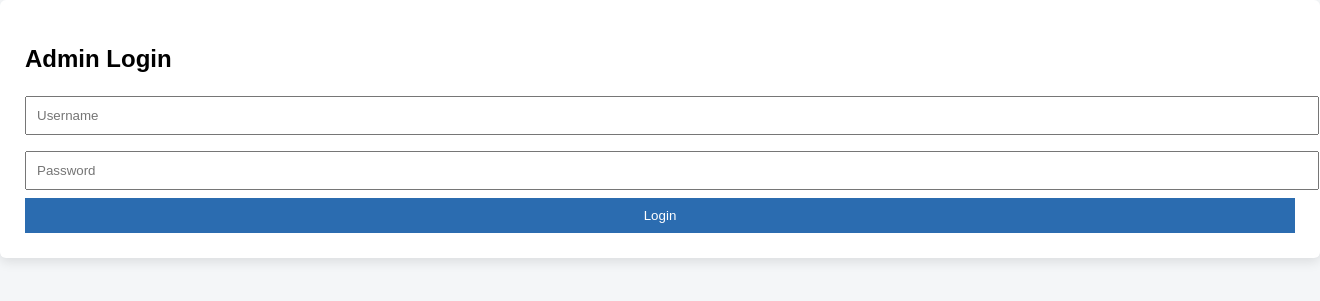
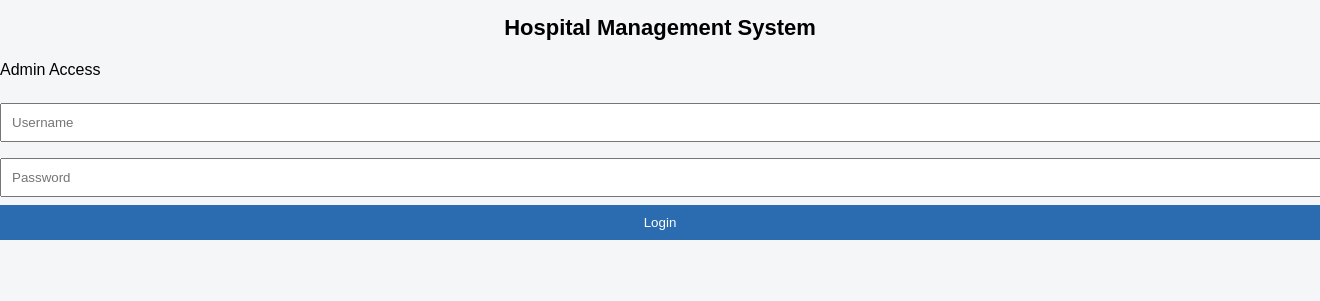
Before and after one commit to peelwan010/hospital-management-system, a Flask app: page /login in a window 1320 px wide; the page is wider, and only the part inside the window is pictured. Shown: the top 301 px of that part. Run offline with Flask 3, Linux system fonts and the light colour scheme.

Commit message:
Update login.html

```diff
--- a/app/templates/login.html
+++ b/app/templates/login.html
@@ -1,12 +1,16 @@
 {% extends "base.html" %}
 
 {% block content %}
-<div class="card">
-    <h2>Admin Login</h2>
-    <form method="post">
-        <input name="username" placeholder="Username" required>
-        <input name="password" type="password" placeholder="Password" required>
-        <button type="submit">Login</button>
-    </form>
+<div class="login-container">
+    <div class="login-card">
+        <h1>Hospital Management System</h1>
+        <p class="subtitle">Admin Access</p>
+
+        <form method="post">
+            <input type="text" name="username" placeholder="Username" required>
+            <input type="password" name="password" placeholder="Password" required>
+            <button type="submit">Login</button>
+        </form>
+    </div>
 </div>
 {% endblock %}
```
